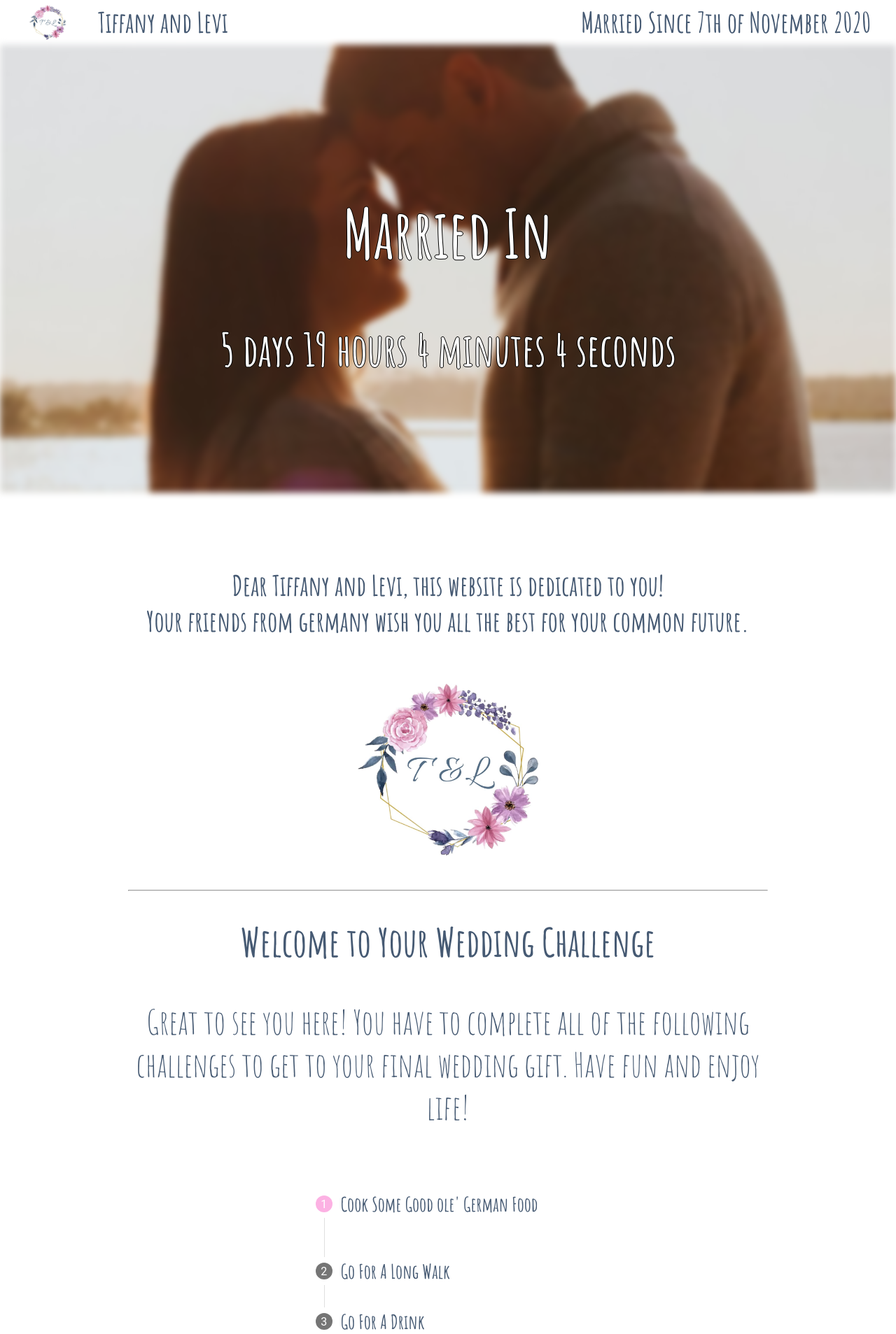
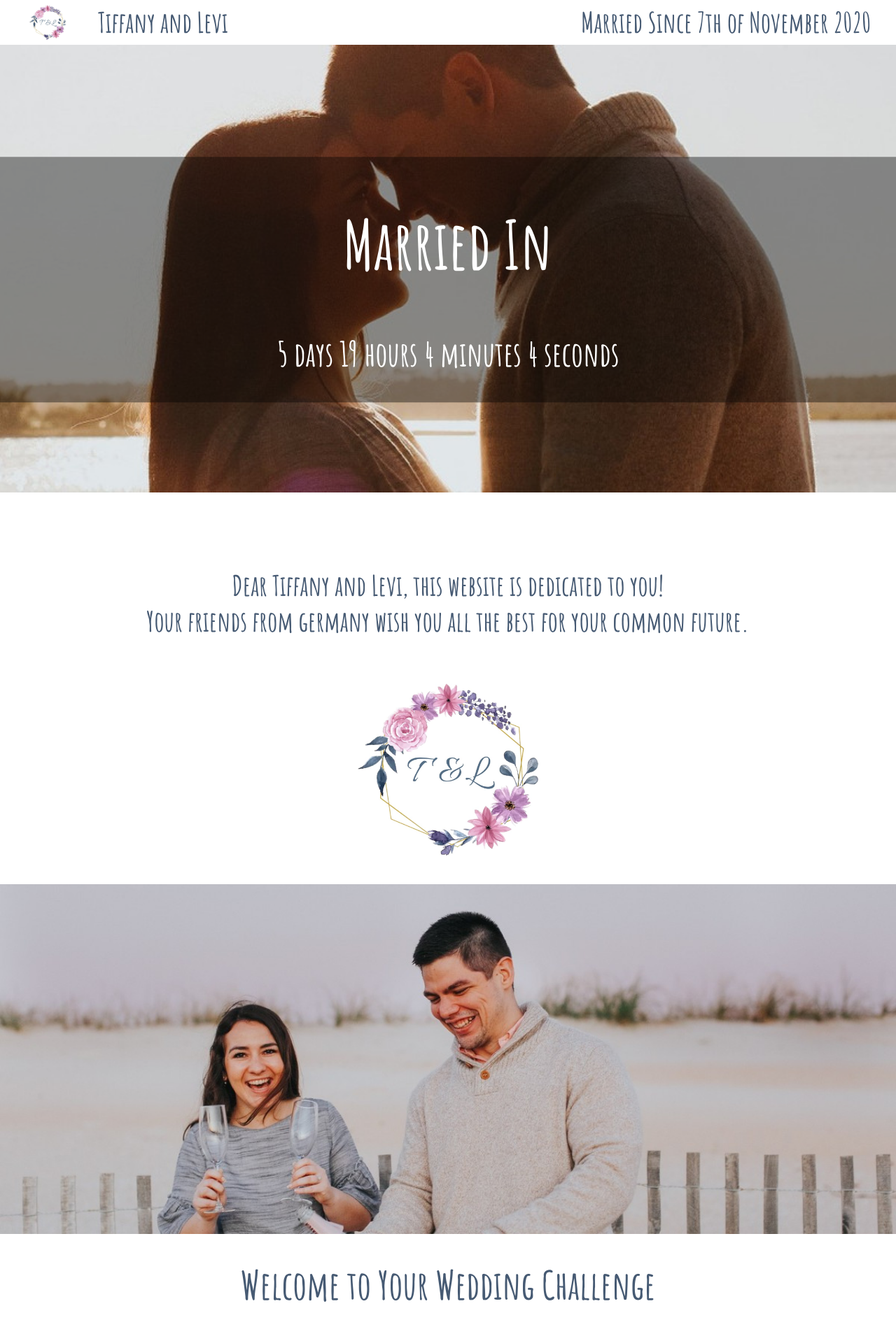
Before and after one commit to jsattler/wedding-challenge-website, an Angular app: page / in a window 1280 px wide. Shown: the top 1907 px of the page at 70% size. Built offline with nearby package versions, Linux system fonts and the light colour scheme.

Commit message:
Add parallax effect to background image

```diff
--- a/src/app/challenge-stepper/challenge-stepper.component.html
+++ b/src/app/challenge-stepper/challenge-stepper.component.html
@@ -3,8 +3,8 @@
   <div class="challenge-header">
     <div class="left"></div>
     <div class="center">
+      <h1 style="font-size: 3.5em">Welcome to Your Wedding Challenge</h1>
       <hr>
-      <h1 style="font-size: 3.5em">Welcome to Your Wedding Challenge</h1>
       <p style="font-size: 3em">Great to see you here! You have to complete all of the following challenges to get to
         your final wedding gift. Have
         fun and enjoy life!</p>
--- a/src/app/header/header.component.css
+++ b/src/app/header/header.component.css
@@ -1,8 +1,8 @@
 .header-image{
   background-image: url("src/assets/images/tiffany-levi-sunset.jpg");
   /* Add the blur effect */
-  filter: blur(5px);
-  -webkit-filter: blur(5px);
+  /*filter: blur(5px);
+  -webkit-filter: blur(5px);*/
 
   /* Full height */
   height: 80%;
@@ -11,28 +11,26 @@
   background-position: center;
   background-repeat: no-repeat;
   background-size: cover;
+  background-attachment: fixed;
 }
 .header-text {
-  /*background-color: rgb(0,0,0); !* Fallback color *!
-  background-color: rgba(0,0,0, 0.4); !* Black w/opacity/see-through *!*/
+  background-color: rgb(0,0,0); /* Fallback color */
+  background-color: rgba(0,0,0, 0.4); /* Black w/opacity/see-through */
   color: white;
-  font-weight: bold;
   position: absolute;
   top: 50%;
   left: 50%;
   transform: translate(-50%, -50%);
   z-index: 2;
-  width: 80%;
-  padding: 20px;
+  width: 100%;
   text-align: center;
+
 }
 
 h1{
   font-size: 6em;
-  text-shadow: 1px 0 0 #000, 0 -1px 0 #000, 0 1px 0 #000, -1px 0 0 #000;
 }
 
 h2 {
-  font-size: 4em;
-  text-shadow: 1px 0 0 #000, 0 -1px 0 #000, 0 1px 0 #000, -1px 0 0 #000;
+  font-size: 3em;
 }
--- a/src/app/wishes/wishes.component.css
+++ b/src/app/wishes/wishes.component.css
@@ -8,3 +8,16 @@
 img {
   height: 320px;
 }
+.parallax {
+  /* The image used */
+  background-image: url("src/assets/images/tiffany-levi-cheers.jpg");
+
+  /* Set a specific height */
+  height: 500px;
+
+  /* Create the parallax scrolling effect */
+  background-attachment: fixed;
+  background-position: center;
+  background-repeat: no-repeat;
+  background-size: cover;
+}
--- a/src/app/wishes/wishes.component.html
+++ b/src/app/wishes/wishes.component.html
@@ -5,3 +5,5 @@
   </h1>
   <img src="assets/images/tiffany-levi-logo.jpeg" alt="tiffany-levi-logo">
 </div>
+
+<div class="parallax"></div>
```
